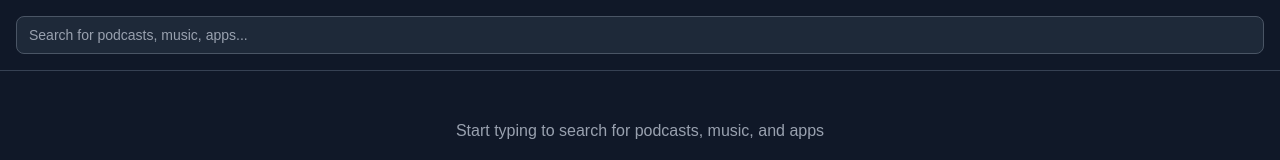
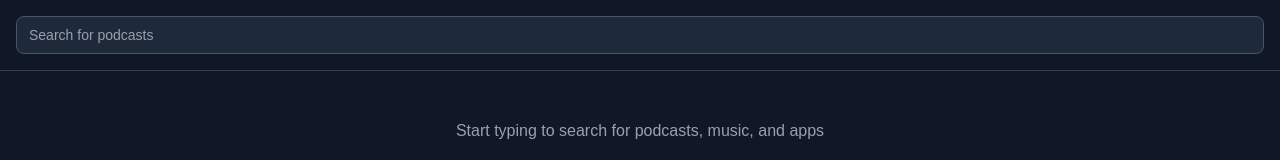
Before and after one commit to ABT099/itunes-search, a Next.js app in the folder itunes-search-ui/: page / in a window 1280 px wide. Shown: the top 160 px of the page. Built offline with nearby package versions, Linux system fonts and the light colour scheme.

Commit message:
ui clean up

```diff
--- a/itunes-search-ui/src/app/page.tsx
+++ b/itunes-search-ui/src/app/page.tsx
@@ -144,16 +144,11 @@ export default function Home() {
           <div className="relative flex-1">
             <input
               type="text"
-              placeholder="Search for podcasts, music, apps..."
+              placeholder="Search for podcasts"
               value={inputValue}
               className="border border-gray-600 bg-gray-800 focus:outline-none focus:border-blue-400 focus:ring-1 focus:ring-blue-400 rounded-lg px-3 py-2 w-full text-white placeholder-gray-400 text-sm"
               onChange={handleSearchInput}
             />
-            {isLoading && (
-              <div className="absolute right-2 top-1/2 transform -translate-y-1/2">
-                <div className="animate-spin rounded-full h-4 w-4 border-b-2 border-blue-400"></div>
-              </div>
-            )}
           </div>
         </div>
 
@@ -177,7 +172,7 @@ export default function Home() {
           <div className="grid grid-cols-2 sm:grid-cols-3 lg:grid-cols-4 xl:grid-cols-5 2xl:grid-cols-6 gap-2 md:gap-3">
             {podcasts.map((podcast: Podcast) => (
               <div
-                key={podcast.trackId} // Using trackId as key
+                key={podcast.trackId}
                 className="cursor-pointer group"
                 onClick={() => handlePodcastClick(podcast.trackViewUrl)}
               >
```
